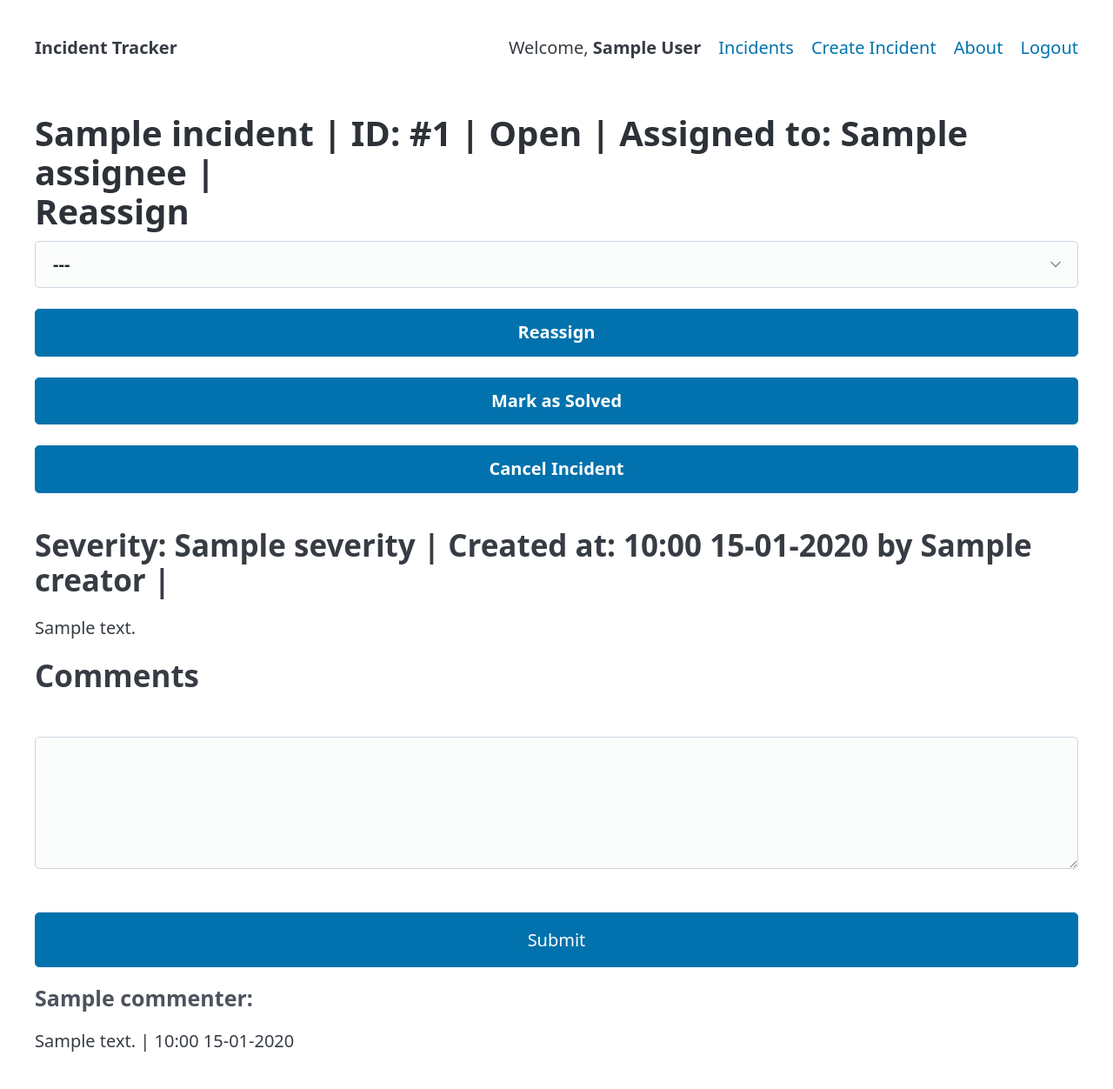
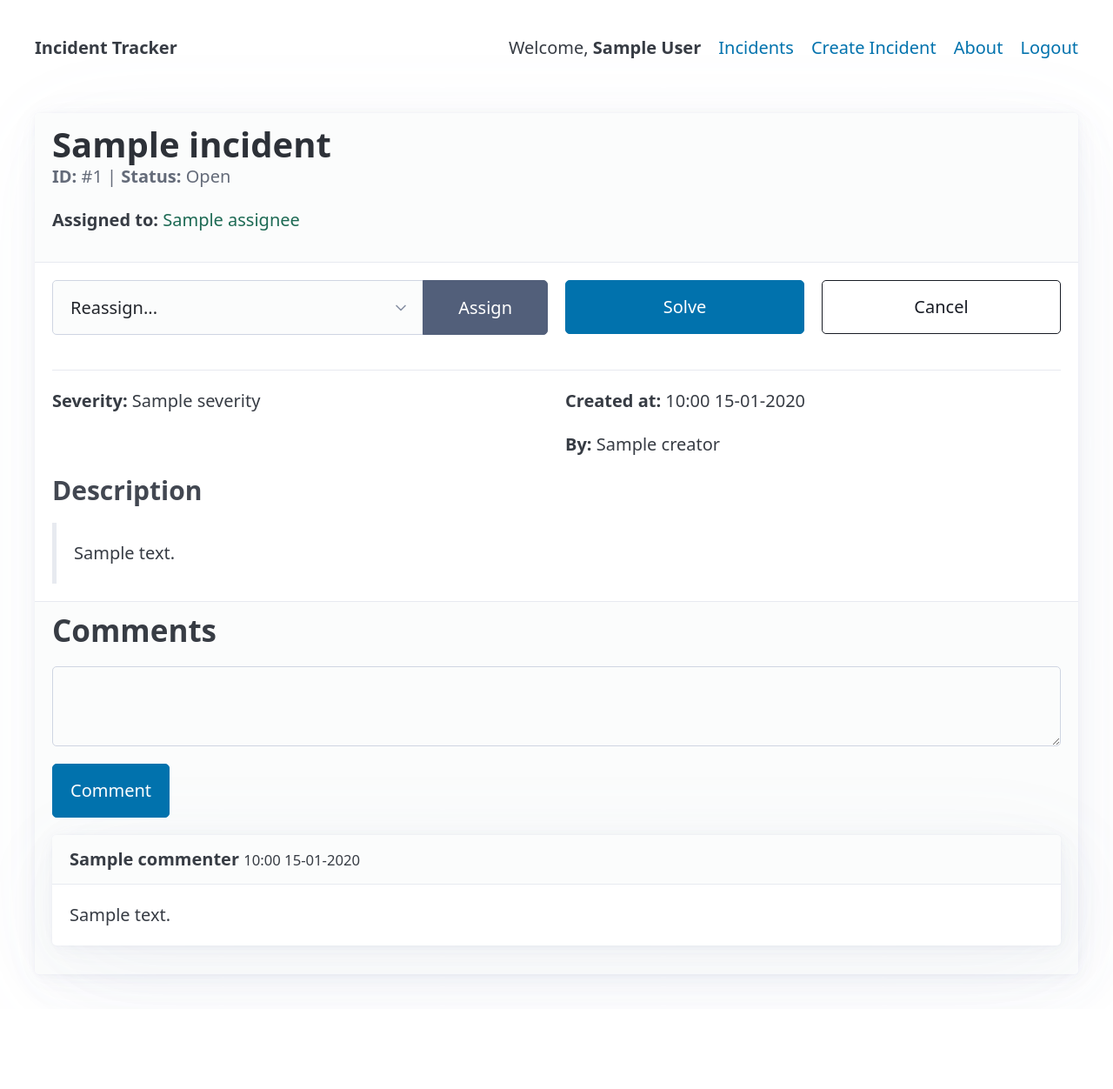
Before and after one commit to giulianotesta7/devops-incident-tracker, a Flask app: template app/templates/incident-detail.html in a window 1280 px wide. Shown: the whole page at 87% size. After the commit the page ends 1130 px from the top, so only its background shows below. Run offline with Flask 3, Linux system fonts and the light colour scheme; the visitor is signed in with stand-in values (Sample User, id 1); the template is opened without the code that fills it: most values are stand-ins (such as "Sample title", 1, 10 or a date in 2020).

Commit message:
feat: Style on incident-detail

```diff
--- a/app/templates/incident-detail.html
+++ b/app/templates/incident-detail.html
@@ -1,63 +1,102 @@
 {% extends 'base.html' %}
 
 {% block body %}
-<div>
-    <h1>
-        {{ incident.title }} |
-        ID: #{{ incident.id }} |
-        {{ incident.status }} |
-        Assigned to: {{ incident.assignee.name if incident.assignee else 'Unassigned' }} |
-        <form action="{{ url_for('bp.reassign_incident', incident_id=incident.id) }}" method="POST">
-            <label for="reassignee">Reassign</label>
-        </select>
-            <select id="reassignee" name="reassignee">
-                <option value="">---</option>
+<main class="container">
+  <article>
+    <header>
+      <hgroup>
+        <h1>{{ incident.title }}</h1>
+        <p>
+          <strong>ID:</strong> #{{ incident.id }} |
+          <strong>Status:</strong> {{ incident.status }}
+        </p>
+      </hgroup>
+      <p>
+        <strong>Assigned to:</strong>
+        {% if incident.assignee %}
+          <ins>{{ incident.assignee.name }}</ins>
+        {% else %}
+          <em>Unassigned</em>
+        {% endif %}
+      </p>
+    </header>
+
+    <section>
+      <div class="grid">
+        <form action="{{ url_for('bp.reassign_incident', incident_id=incident.id) }}" novalidate method="POST">
+          <fieldset role="group">
+            <select id="reassignee" name="reassignee" aria-label="Reassign">
+              <option value="" selected disabled>Reassign...</option>
               {% for user in users %}
               <option value="{{ user.id }}">{{ user.name }}</option>
               {% endfor %}
             </select>
-        <button type="submit">Reassign</button>
-        </form>
-        <form action="{{ url_for('bp.update_status', incident_id=incident.id) }}" method="POST">
-            {% if incident.status == 'Open' and current_user.id == incident.assigned_to_id %}
-            <button type="submit" name="action" value="solve">Mark as Solved</button>
-            {% endif %}
-            {% if incident.status == 'Open' %}
-            <button type="submit" name="action" value="cancel">Cancel Incident</button>
-            {% endif %}
+            <input type="submit" value="Assign" class="secondary">
+          </fieldset>
         </form>
 
-    </h1>
-    <h2>
-        Severity: {{ incident.severity }} |
-        Created at: {{ incident.created_at.strftime('%H:%M %d-%m-%Y ') }} by {{ incident.creator.name }} |
-    </h2>
-    <p style="font-size: 20px">{{ incident.description }}</p>
+        <form action="{{ url_for('bp.update_status', incident_id=incident.id) }}" novalidate method="POST">
+          <div class="grid">
+            {% if incident.status == 'Open' and current_user.id == incident.assigned_to_id %}
+            <button type="submit" name="action" value="solve">Solve</button>
+            {% endif %}
+
+            {% if incident.status == 'Open' %}
+            <button type="submit" name="action" value="cancel" class="contrast outline">Cancel</button>
+            {% endif %}
+          </div>
+        </form>
+      </div>
+    </section>
+
+    <hr>
+
+    <section>
+      <div class="grid">
+        <aside>
+          <p><strong>Severity:</strong> {{ incident.severity }}</p>
+        </aside>
+        <aside>
+          <p><strong>Created at:</strong> {{ incident.created_at.strftime('%H:%M %d-%m-%Y') }}</p>
+          <p><strong>By:</strong> {{ incident.creator.name }}</p>
+        </aside>
       </div>
 
+      <h3>Description</h3>
+      <blockquote>
+        {{ incident.description }}
+      </blockquote>
+    </section>
+
+    <footer>
+      <section>
         <h2>Comments</h2>
 
-<form action="{{ url_for('bp.comment_incident', incident_id=incident.id) }}" method="POST">
-  <label for="comment"></label><br>
-  <textarea id="comment" name="comment" rows="4" cols="50"></textarea><br>
-  <input type="submit" value="Submit">
+        <form action="{{ url_for('bp.comment_incident', incident_id=incident.id) }}" novalidate method="POST">
+          <textarea id="comment" name="comment" aria-label="Comment" required></textarea>
+          <button type="submit" style="width: auto;">Comment</button>
         </form>
-
 
         {% for comment in comments %}
           {% if not comment.is_system %}
-    <div class="comment">
-        <h4>{{ comment.commenter.name }}:</h4>
-        <p>{{ comment.content }} | {{ comment.created_at.strftime('%H:%M %d-%m-%Y ') }}</p>
-    </div>
+            <article>
+              <header>
+                <strong>{{ comment.commenter.name }}</strong>
+                <small class="secondary">{{ comment.created_at.strftime('%H:%M %d-%m-%Y') }}</small>
+              </header>
+              {{ comment.content }}
+            </article>
           {% else %}
-    <div class="system-comment">
-        <p><em>{{ comment.content }} | {{ comment.created_at.strftime('%H:%M %d-%m-%Y ') }}</em></p>
-    </div>
+            <p>
+              <small>
+                <mark>SYSTEM:</mark>
+                <i>{{ comment.content }} — {{ comment.created_at.strftime('%H:%M %d-%m-%Y') }}</i>
+              </small>
+            </p>
           {% endif %}
         {% endfor %}
-
-
-
-
+      </section>
+    </footer>
+  </article>
+</main>
 {% endblock %}
```
Lines whose indentation alone changed are shown as unchanged.
